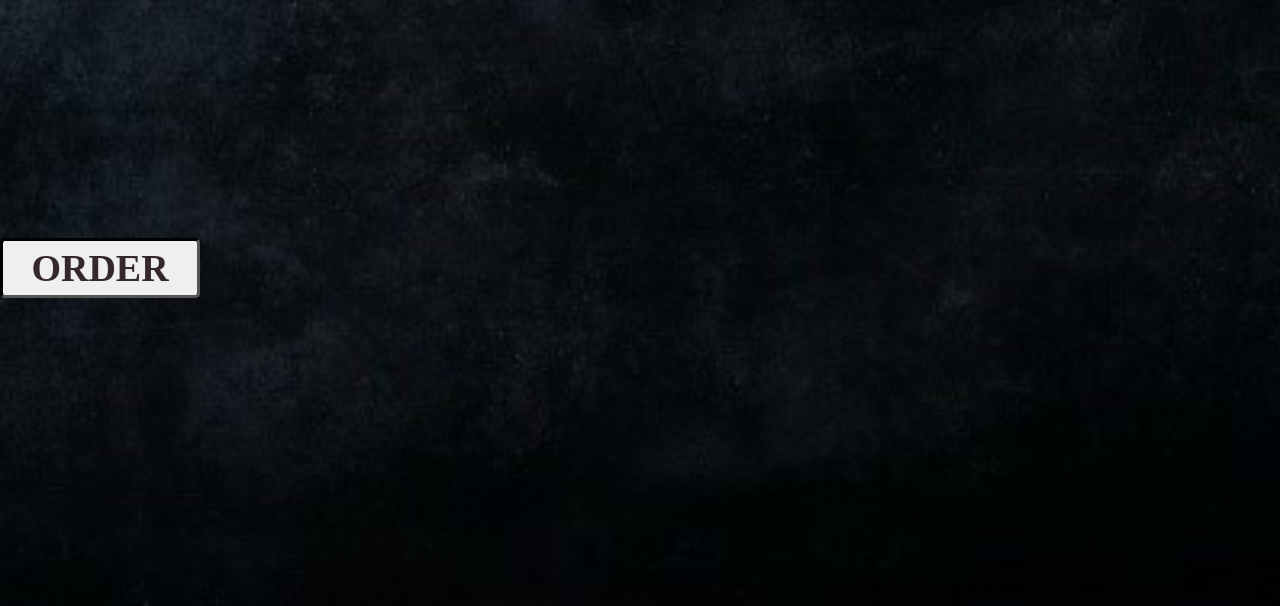
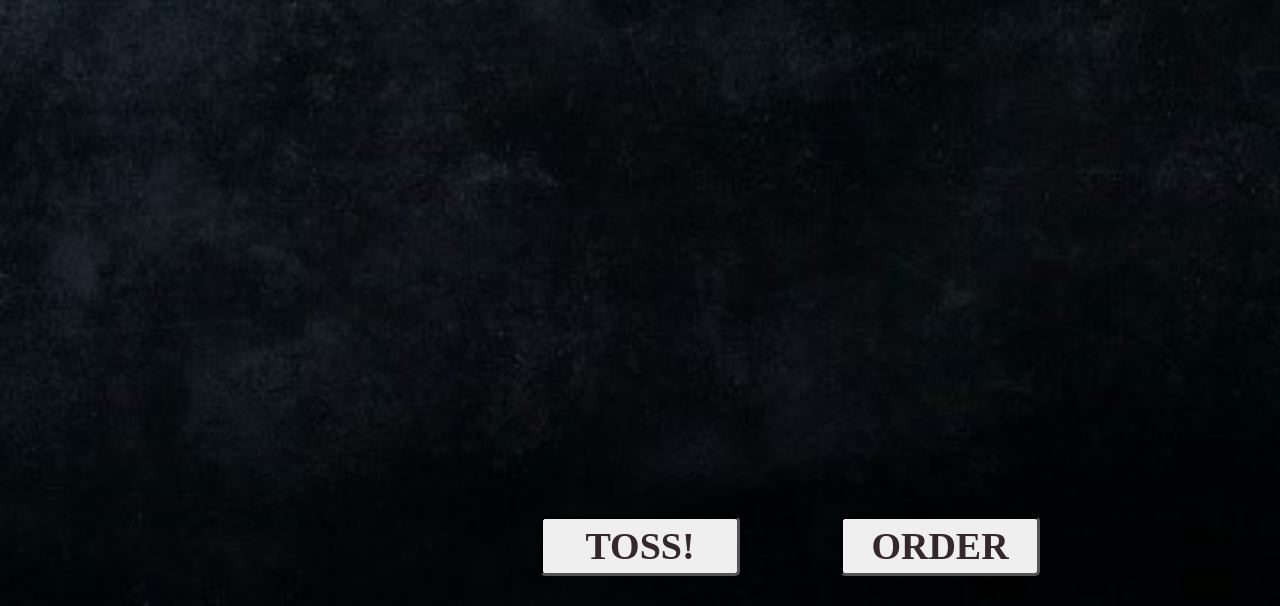
Before and after one commit to olera/saladtoss, a plain HTML site: page index.html in a window 1280 px wide. Shown: the part 194-800 px from the top of the page. Drawn offline with nearby package versions, Linux system fonts and the light colour scheme.

Commit message:
Update style.css

```diff
--- a/style.css
+++ b/style.css
@@ -47,14 +47,16 @@ h1 {
 #btn-container
 {
 bottom: 30px;
-width: 100%;
+width: 500px;
 height: 100px;
-position: relative;
+position: absolute;
+left: 50%;
+margin-left: -100px;
 }
 
 #bottom-right
 {
-right: 5;
+right: 0;
 bottom: 0;
 position: absolute;
 text-align: center;
@@ -62,7 +64,7 @@ text-align: center;
 
 #bottom-left
 {
-left: 5;
+left: 0;
 bottom: 0;
 position: absolute;
 text-align: center;
```
